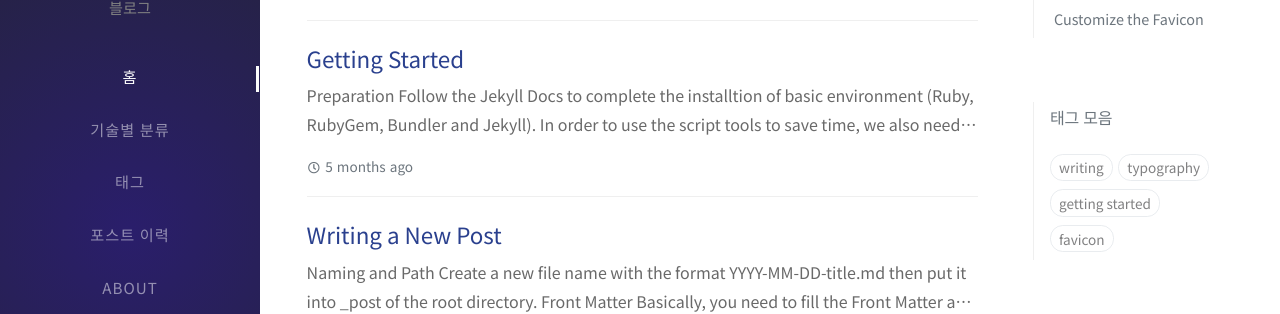
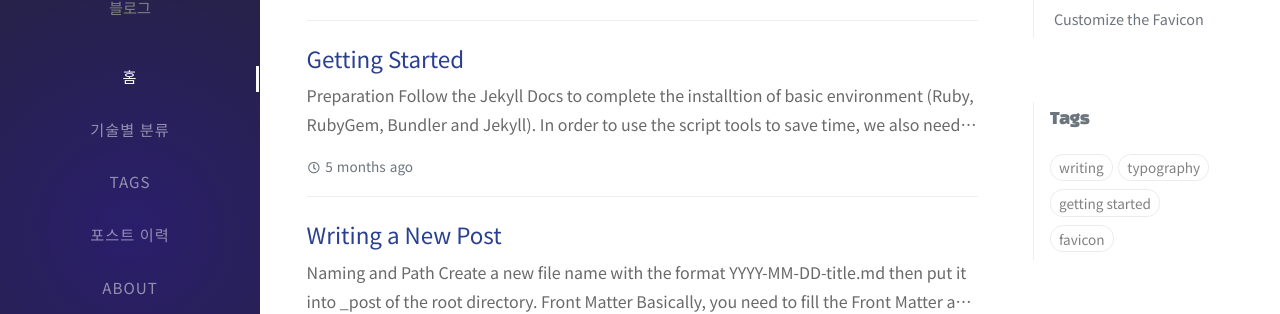
Before and after one commit to FREEZ2385/freez2385.github.io, a Jekyll site: the page built from index.html, in a window 1280 px wide. Shown: the part 220-534 px from the top of the page. Built offline with Jekyll 4.4.1, drawn with Linux system fonts in a browser that asks for light colours; nearby versions of some CDN libraries; the list of posts is cut into pages by our own code; comment, search, counter and statistics services are not loaded.

Commit message:
Update label.yml

```diff
--- a/_data/label.yml
+++ b/_data/label.yml
@@ -7,13 +7,13 @@
 tabs:
   - { name: "홈", icon: 'fas fa-home' }
   - { name: "기술별 분류", path: tabs, url: categories, icon: 'fas fa-stream' }
-  - { name: "태그", path: tabs, url: tags, icon: 'fas fa-tags' }
+  - { name: "Tags", path: tabs, url: tags, icon: 'fas fa-tags' }
   - { name: "포스트 이력", path: tabs, url: archives, icon: 'fas fa-archive'}
   - { name: "About", path: tabs, url: about, icon: 'fas fa-info'}
 
 panel:
   lastmod: "최근 포스트"
-  trending_tags: "태그 모음"
+  trending_tags: "Tags"
   toc: "목차"
 
 post:
```
